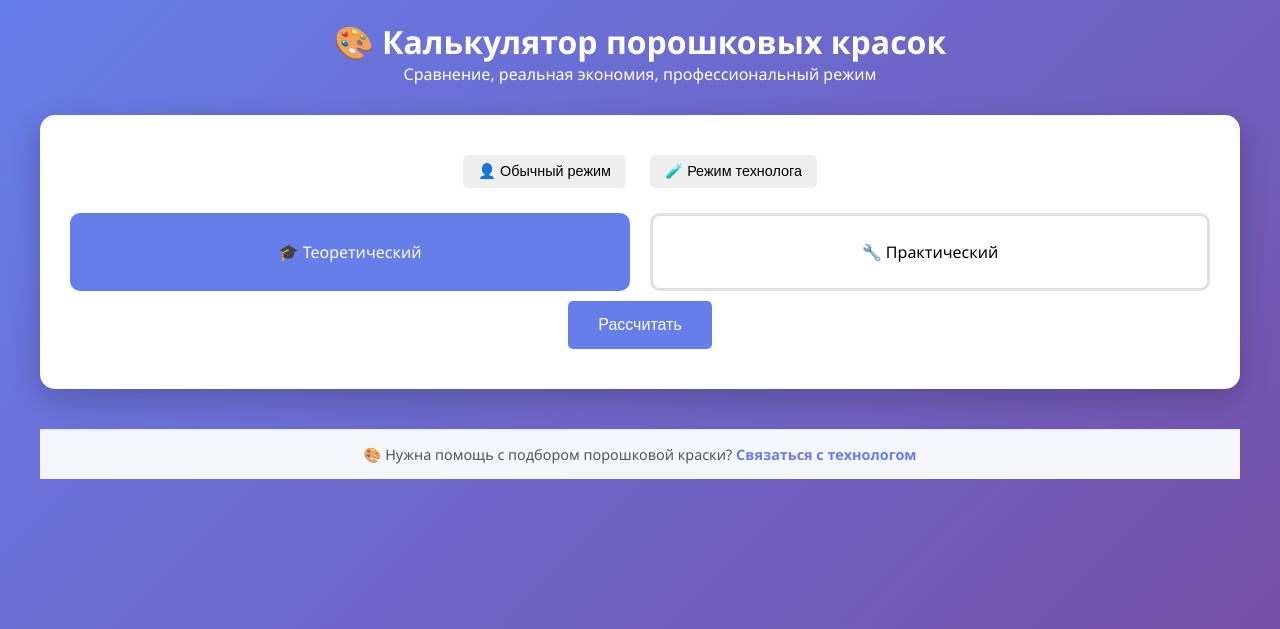
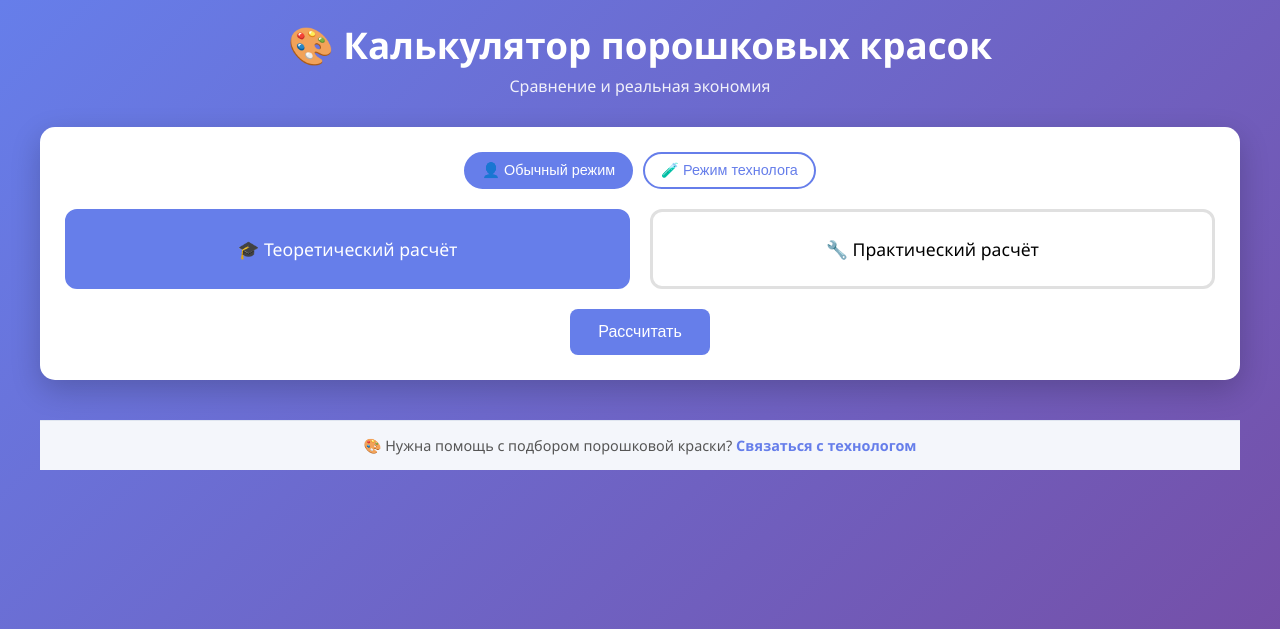
Before and after one commit to 10n1ck-cmd/paint-calculator-bot, a Flask app: page / in a window 1280 px wide. Shown: the top 629 px of the page. Run offline with Flask 3, Linux system fonts and the light colour scheme; parts of the project's set-up code (start-up, migrations or seed data) failed here and were passed over.

Commit message:
Update index.html

```diff
--- a/templates/index.html
+++ b/templates/index.html
@@ -13,72 +13,108 @@ background:linear-gradient(135deg,#667eea,#764ba2);
 min-height:100vh;padding:20px
 }
 .container{max-width:1200px;margin:auto}
+
 .header{text-align:center;color:#fff;margin-bottom:30px}
+.header h1{font-size:2.3em;margin-bottom:5px}
+.header p{opacity:.9}
 
 .block{
 background:#fff;border-radius:15px;
-padding:30px;margin-bottom:30px;
+padding:25px;margin-bottom:30px;
 box-shadow:0 10px 30px rgba(0,0,0,.2)
 }
 
-.calc-types{display:grid;grid-template-columns:1fr 1fr;gap:20px}
+.toggle{
+display:flex;justify-content:center;gap:10px;margin-bottom:20px
+}
+.toggle button{
+padding:8px 16px;border-radius:20px;
+border:2px solid #667eea;
+background:#fff;color:#667eea;
+cursor:pointer;font-size:.9em
+}
+.toggle button.active{
+background:#667eea;color:#fff
+}
+
+.calc-types{
+display:grid;grid-template-columns:1fr 1fr;
+gap:20px;margin-bottom:20px
+}
 .calc-type-btn{
 border:3px solid #e0e0e0;
-border-radius:10px;padding:25px;
-cursor:pointer;text-align:center
+border-radius:12px;
+padding:25px;
+cursor:pointer;
+text-align:center;
+font-size:1.1em;
+transition:.2s
 }
 .calc-type-btn.active{
 background:#667eea;color:#fff;border-color:#667eea
 }
+.calc-type-btn:active{transform:scale(.97)}
 
-.input-group{display:flex;gap:20px;flex-wrap:wrap}
-.input-field{flex:1;min-width:200px;margin-bottom:15px}
-label{font-weight:600;margin-bottom:5px;display:block}
+.input-group{
+display:flex;gap:15px;flex-wrap:wrap;margin-bottom:15px
+}
+.input-field{flex:1;min-width:200px}
+label{font-weight:600;display:block;margin-bottom:5px}
 input{
 width:100%;padding:12px;
-border:2px solid #ddd;border-radius:5px
+border:2px solid #ddd;border-radius:6px
 }
 
-button{
-padding:15px 30px;border:none;border-radius:5px;
-font-size:16px;cursor:pointer;margin:10px
+button.primary{
+background:#667eea;color:#fff;
+border:none;border-radius:8px;
+padding:14px 28px;
+font-size:1em;cursor:pointer
 }
-.primary{background:#667eea;color:#fff}
-.secondary{background:#6c757d;color:#fff}
+button.primary:active{transform:scale(.97)}
 
 .results-grid{
 display:grid;
-grid-template-columns:repeat(auto-fit,minmax(300px,1fr));
+grid-template-columns:repeat(auto-fit,minmax(280px,1fr));
 gap:20px
 }
 .card{
-background:#f8f9fa;border-radius:10px;
-padding:20px;border:2px solid #e9ecef
+background:#f8f9fa;
+border-radius:12px;
+padding:20px;
+border:2px solid #e9ecef
 }
-.value{font-size:22px;font-weight:700}
+.value{
+font-size:22px;font-weight:700;margin-top:5px
+}
 .good{color:#2e7d32}
 .bad{color:#c62828}
 
-.tech-box{
+.tech{
 background:#eef2ff;
 border-left:4px solid #667eea;
-padding:15px;margin-top:15px;
+padding:12px;margin-top:12px;
 font-size:.9em
 }
 
-.toggle{
-text-align:center;margin-bottom:15px
+.soft-ad{
+margin-top:40px;
+padding:15px;
+background:#f4f6fb;
+border-top:1px solid #e0e6f0;
+text-align:center;
+font-size:.9em;color:#555
 }
-.toggle button{
-padding:8px 15px;font-size:.9em
+.soft-ad a{
+color:#667eea;
+font-weight:600;
+text-decoration:none
 }
 
-.soft-ad{
-margin-top:40px;padding:15px;
-background:#f4f6fb;border-top:1px solid #e0e6f0;
-text-align:center;font-size:.9em;color:#555
+@media(max-width:768px){
+.calc-types{grid-template-columns:1fr}
+.toggle{flex-direction:column}
 }
-.soft-ad a{color:#667eea;font-weight:600;text-decoration:none}
 </style>
 </head>
 
@@ -87,20 +123,22 @@ text-align:center;font-size:.9em;color:#555
 
 <div class="header">
 <h1>🎨 Калькулятор порошковых красок</h1>
-<p>Сравнение, реальная экономия, профессиональный режим</p>
+<p>Сравнение и реальная экономия</p>
 </div>
 
 <div class="block">
 <div class="toggle">
-<button onclick="techMode=false">👤 Обычный режим</button>
-<button onclick="techMode=true">🧪 Режим технолога</button>
+<button id="userBtn" class="active"
+onclick="setTechMode(false)">👤 Обычный режим</button>
+<button id="techBtn"
+onclick="setTechMode(true)">🧪 Режим технолога</button>
 </div>
 
 <div class="calc-types">
 <div class="calc-type-btn active"
-onclick="selectType(event,'theoretical')">🎓 Теоретический</div>
+onclick="selectCalc(event,'theoretical')">🎓 Теоретический расчёт</div>
 <div class="calc-type-btn"
-onclick="selectType(event,'practical')">🔧 Практический</div>
+onclick="selectCalc(event,'practical')">🔧 Практический расчёт</div>
 </div>
 
 <div style="text-align:center">
@@ -109,8 +147,8 @@ onclick="selectType(event,'practical')">🔧 Практический</div>
 </div>
 
 <div class="block" id="results" style="display:none">
-<h2>📊 Результаты</h2>
-<div class="results-grid" id="grid"></div>
+<h2 style="margin-bottom:20px">📊 Результаты</h2>
+<div class="results-grid" id="resultsGrid"></div>
 </div>
 
 <footer class="soft-ad">
@@ -121,10 +159,18 @@ onclick="selectType(event,'practical')">🔧 Практический</div>
 </div>
 
 <script>
+document.addEventListener('touchstart',()=>{},true);
+
+let techMode=false;
 let calcType='theoretical';
-let techMode=false;
 
-function selectType(e,type){
+function setTechMode(value){
+techMode=value;
+userBtn.classList.toggle('active',!value);
+techBtn.classList.toggle('active',value);
+}
+
+function selectCalc(e,type){
 calcType=type;
 document.querySelectorAll('.calc-type-btn')
 .forEach(b=>b.classList.remove('active'));
@@ -133,63 +179,56 @@ e.currentTarget.classList.add('active');
 
 function calculate(){
 
-/* пример реальных расчётных данных */
-const p1={
-name:'Полиэстер',
-cost:450,
-consumption:0.85,
-coverage:1/0.85,
-gsm:850
-};
-const p2={
-name:'Эпоксидная',
-cost:520,
-consumption:1.2,
-coverage:1/1.2,
-gsm:1200
-};
+/* демонстрационные данные (заменишь на API) */
+const p1={name:'Полиэстер',cons:0.85,price:450};
+const p2={name:'Эпоксидная',cons:1.2,price:520};
 
-const cost1=p1.consumption*p1.cost;
-const cost2=p2.consumption*p2.cost;
+const cost1=p1.cons*p1.price;
+const cost2=p2.cons*p2.price;
 
 const diff=cost2-cost1;
-const diffPercent=(diff/cost2*100).toFixed(1);
-const cheaper=cost1<cost2?p1:p2;
+const diffPct=(diff/cost2*100).toFixed(1);
+const better=cost1<cost2?p1:p2;
 
-grid.innerHTML=`
+resultsGrid.innerHTML=`
 <div class="card">
 <h3>${p1.name}</h3>
-<p>Стоимость изделия:</p>
 <div class="value">${cost1.toFixed(0)} ₽</div>
-
 ${techMode?`
-<div class="tech-box">
-<p><strong>Расход:</strong> ${p1.gsm} г/м²</p>
-<p><strong>Укрывистость:</strong> ${p1.coverage.toFixed(2)} м²/кг</p>
+<div class="tech">
+Расход: ${(p1.cons*1000).toFixed(0)} г/м²<br>
+Укрывистость: ${(1/p1.cons).toFixed(2)} м²/кг
 </div>`:''}
 </div>
 
 <div class="card">
 <h3>${p2.name}</h3>
-<p>Стоимость изделия:</p>
 <div class="value">${cost2.toFixed(0)} ₽</div>
-
 ${techMode?`
-<div class="tech-box">
-<p><strong>Расход:</strong> ${p2.gsm} г/м²</p>
-<p><strong>Укрывистость:</strong> ${p2.coverage.toFixed(2)} м²/кг</p>
+<div class="tech">
+Расход: ${(p2.cons*1000).toFixed(0)} г/м²<br>
+Укрывистость: ${(1/p2.cons).toFixed(2)} м²/кг
 </div>`:''}
 </div>
 
 <div class="card">
 <h3>💰 Экономия</h3>
-<p>Разница:</p>
 <div class="value ${diff>0?'good':'bad'}">
-${Math.abs(diff).toFixed(0)} ₽ (${Math.abs(diffPercent)}%)
+${Math.abs(diff).toFixed(0)} ₽ (${Math.abs(diffPct)}%)
 </div>
+<p style="margin-top:10px"><strong>Рекомендуется:</strong></p>
+<div class="value good">${better.name}</div>
+${techMode?`
+<div class="tech">
+Формула:<br>
+Стоимость = Расход × Цена
+</div>`:''}
+</div>
+`;
 
-<p style="margin-top:10px"><strong>Рекомендуется:</strong></p>
-<div class="value good">${cheaper.name}</div>
+results.style.display='block';
+}
+</script>
 
-${techMode?`
-<div class="
+</body>
+</html>
```
